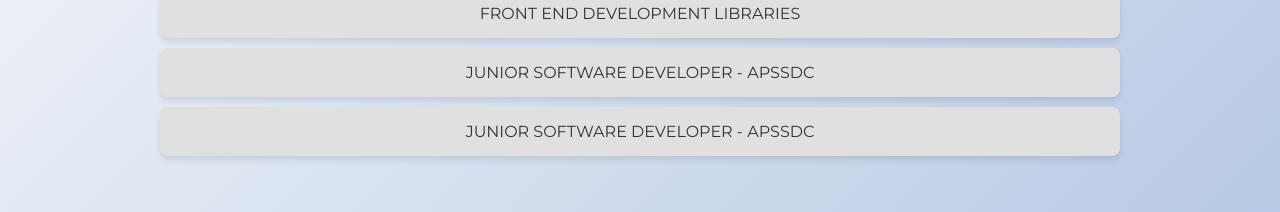
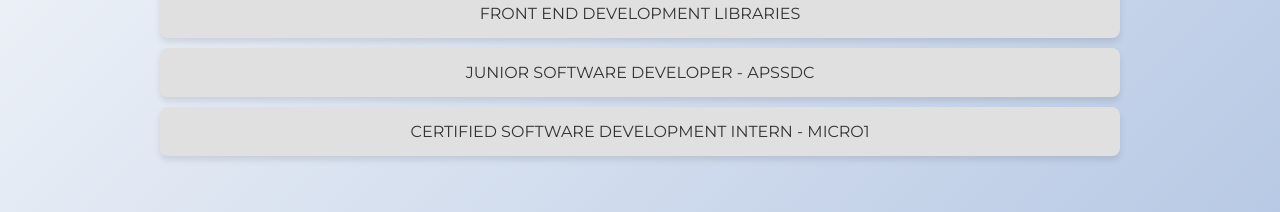
Before and after one commit to Sureshu007/suresh-portfolio.io, a plain HTML site: page index.html in a window 1280 px wide. Shown: the part 3580-3792 px from the top of the page. Drawn offline with Linux system fonts and the light colour scheme; a web font is replaced by a local one.

Commit message:
micro1 - Certified Software Development Intern

```diff
--- a/index.html
+++ b/index.html
@@ -1494,8 +1494,8 @@ document.addEventListener("DOMContentLoaded", function () {
             </a>
           </li>
           <li class="cert-item">
-            <a href="assets/profiles/Apssdc.jpg" target="_blank">
-            Junior software developer - APSSDC
+            <a href="micro1_Certificate.png" target="_blank">
+              Certified Software Development Intern - micro1
             </a>
           </li>
         </ul>
```
Also changed, not shown: assets/profiles/micro1_Certificate.png (added).
